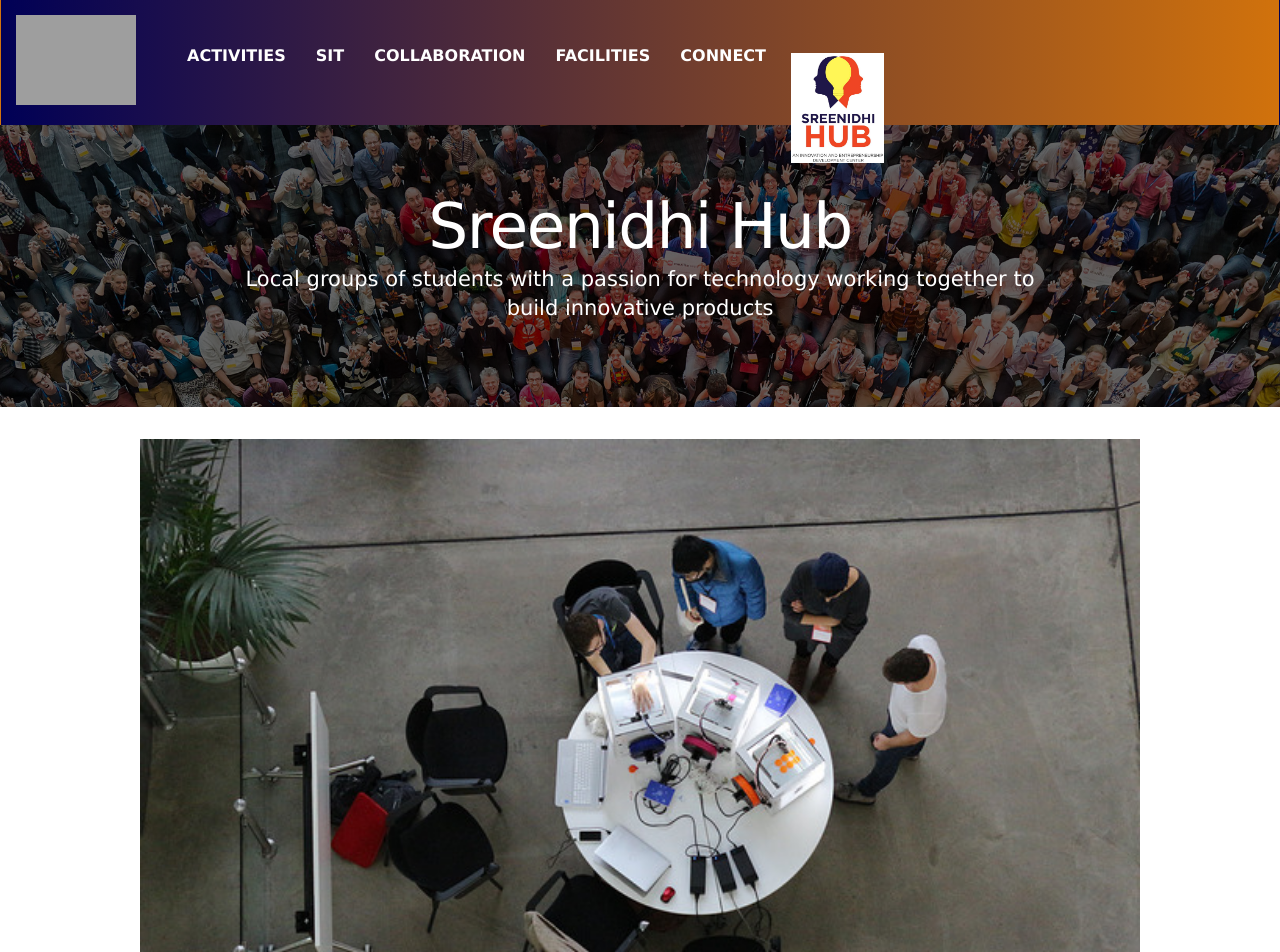
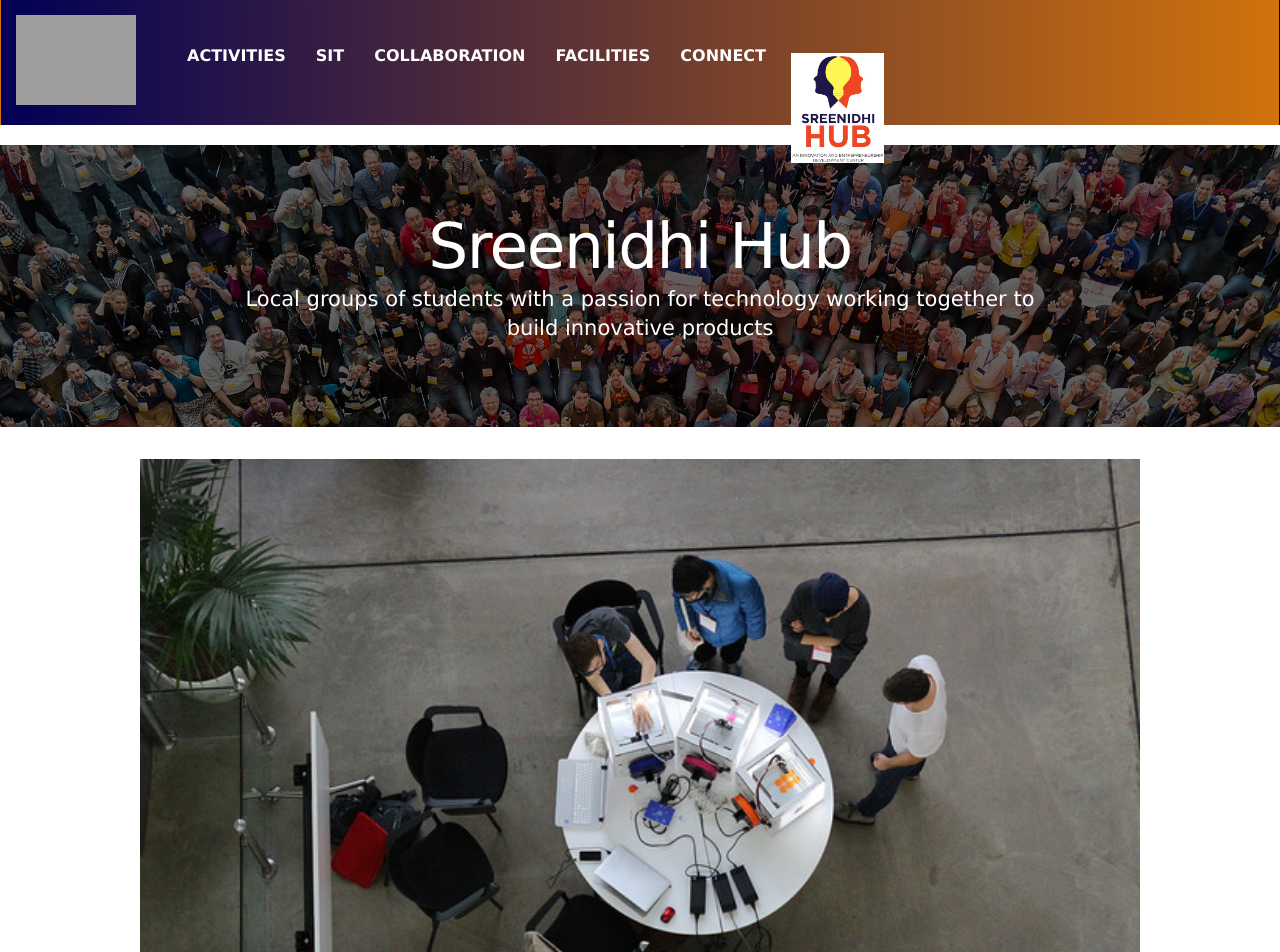
Before and after one commit to SNISTInnovationHub/snistinnovationhub.github.io, a Jekyll site: the page built from index.html, in a window 1280 px wide. Shown: the top 952 px of the page. Built offline with Jekyll 4.4.1, drawn with Linux system fonts in a browser that asks for light colours; nearby versions of some CDN libraries; some web fonts are replaced; library files that are not in the unit come from our copies.

Commit message:
Update app.css

```diff
--- a/static/css/app.css
+++ b/static/css/app.css
@@ -121,8 +121,6 @@
     padding: 0;
     border-radius: 0;
     height: 125px;
-    width:100%;
-    margin: 0;
 }
 
 nav.navbar a{
```
